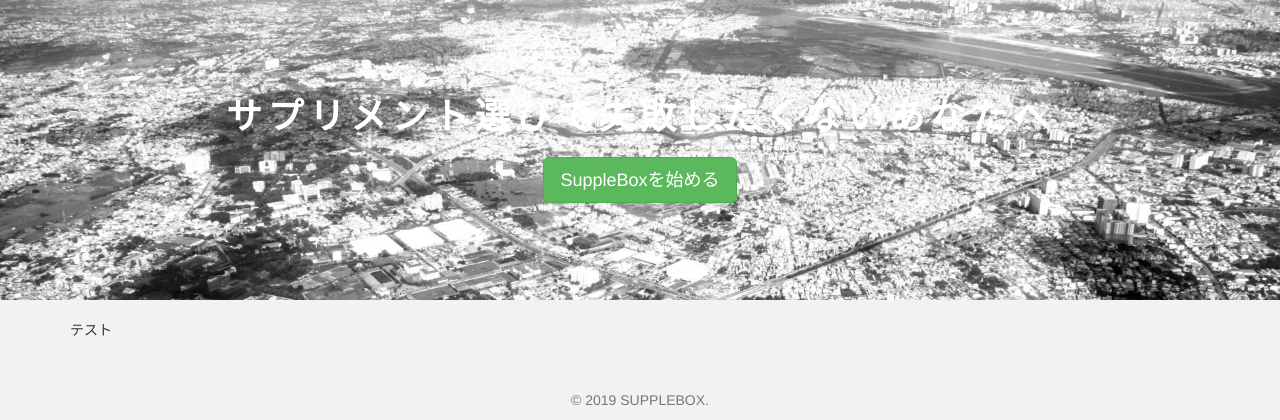
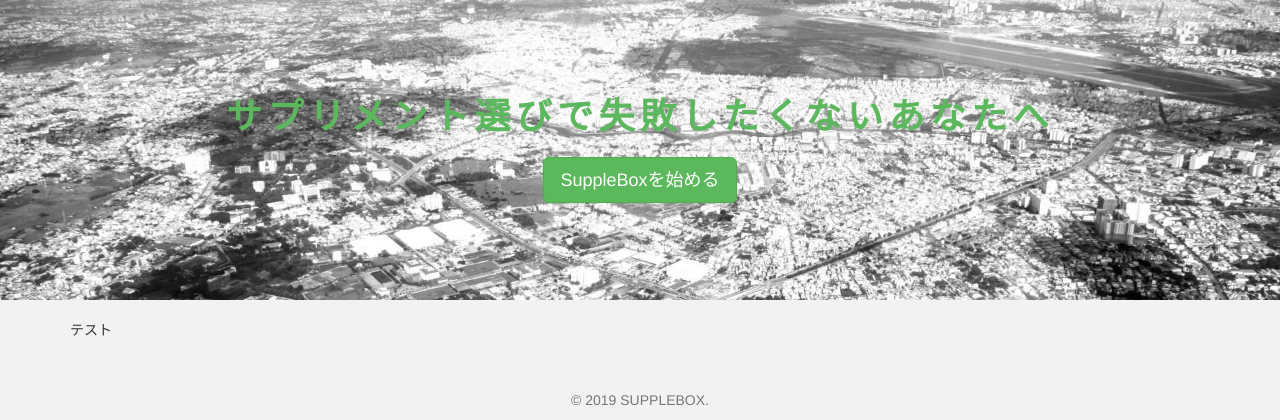
Before and after one commit to yuki0920/supplebox, a Rails app: page / in a window 1280 px wide. Shown: the part 51-471 px from the top of the page. Run offline with Rails 7, Linux system fonts and the light colour scheme.

Commit message:
カバーの文字色を変更

```diff
--- a/app/assets/stylesheets/application.css
+++ b/app/assets/stylesheets/application.css
@@ -39,7 +39,7 @@
 }
 .cover .cover-inner .cover-contents h1 {
   margin: 0 0 20px 0;
-  color: #fff;
+  color: #5cb85c;
   font-weight: bold;
   letter-spacing: 0.15em;
 }
```
